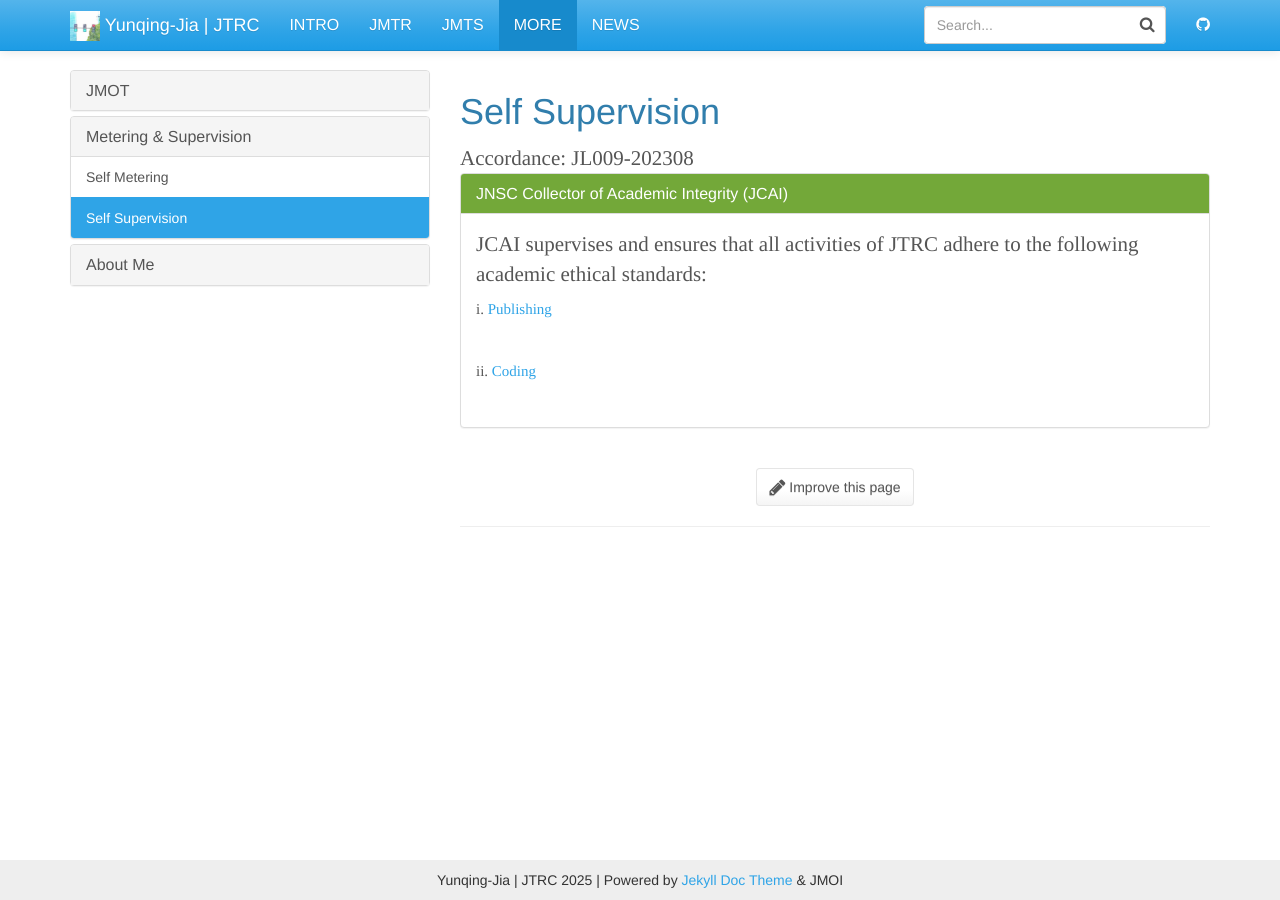
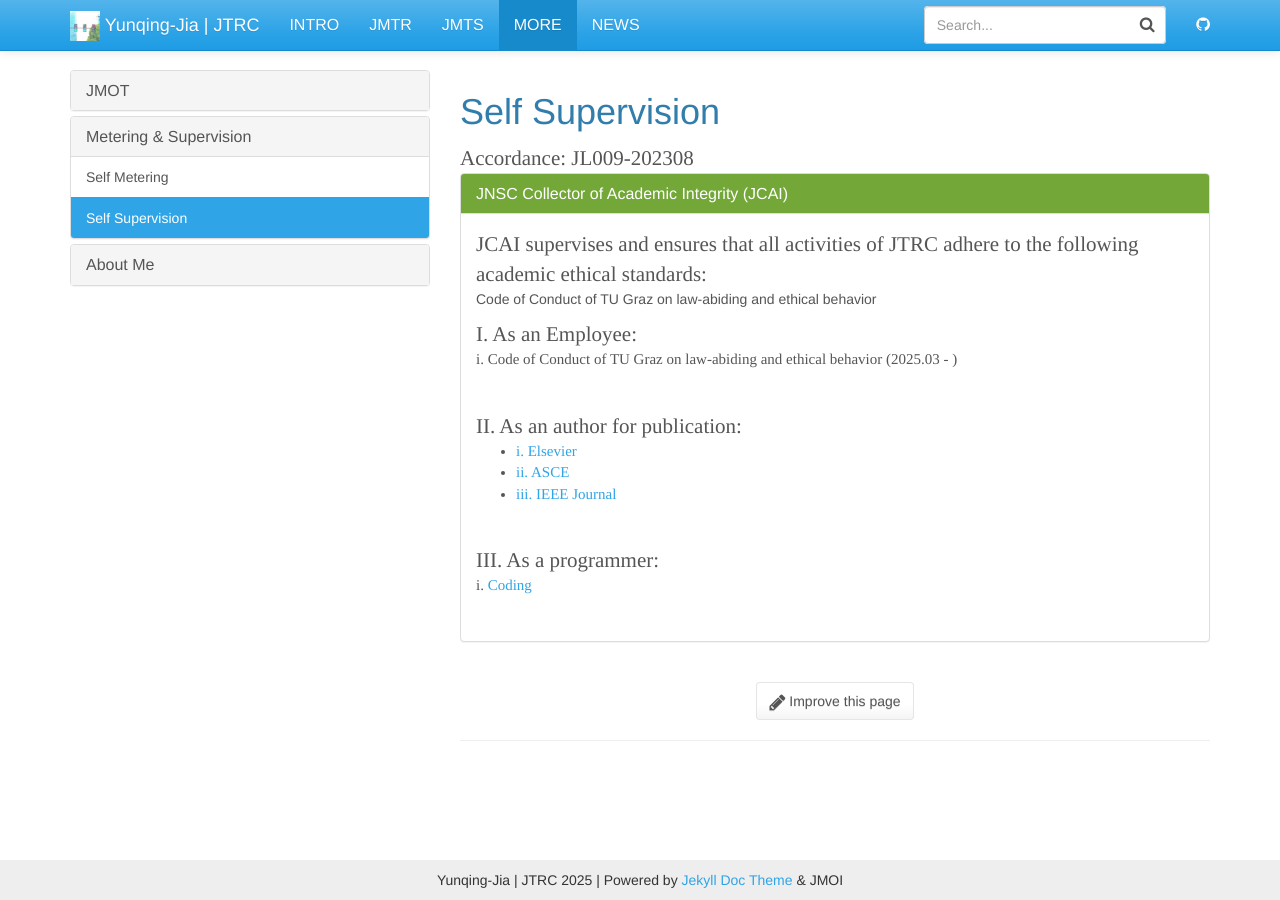
Before and after one commit to Yunqing-Jia/JTRC, a Jekyll site: the page built from _more/supervision.md, in a window 1280 px wide. Built offline with Jekyll 4.4.1, drawn with Linux system fonts in a browser that asks for light colours.

Commit message:
Update supervision.md

```diff
--- a/_more/supervision.md
+++ b/_more/supervision.md
@@ -30,16 +30,36 @@ font-size:15px;
 <div class="introh">
 JCAI supervises and ensures that all activities of JTRC adhere to the following academic ethical standards:
 </div>
+
+Code of Conduct of TU Graz on law-abiding and ethical behavior
 <p>
+<div class="introh">
+        I. As an Employee:
+</div>
 <div class="introt">
-        i. <a href="https://www.elsevier.com/about/policies-and-standards/publishing-ethics#4-duties-of-authors">Publishing</a>
+        i. Code of Conduct of TU Graz on law-abiding and ethical behavior (2025.03 - )
 </div>
 </p>
 <br>
 
 <p>
+<div class="introh">
+  II. As an author for publication:
+</div>
+<ul class="introt">
+  <li><a href="https://www.elsevier.com/about/policies-and-standards/publishing-ethics#4-duties-of-authors" target="_blank">i. Elsevier</a></li>
+  <li><a href="https://ascelibrary.com/author-center/standards" target="_blank">ii. ASCE</a></li>
+  <li><a href="https://journals.ieeeauthorcenter.ieee.org/become-an-ieee-journal-author/publishing-ethics/ethical-requirements/" target="_blank">iii. IEEE Journal</a></li>
+</ul>
+</p>
+<br>
+
+<p>
+<div class="introh">
+  III. As a programmer:
+</div>
 <div class="introt">
-        ii. <a href="https://gist.github.com/nicolasdao/a7adda51f2f185e8d2700e1573d8a633">Coding</a>
+        i. <a href="https://gist.github.com/nicolasdao/a7adda51f2f185e8d2700e1573d8a633">Coding</a>
 </div>
 </p>
 <br>
```
